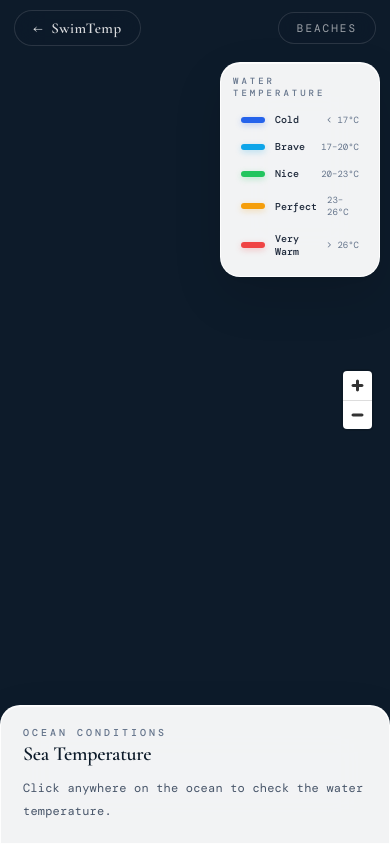
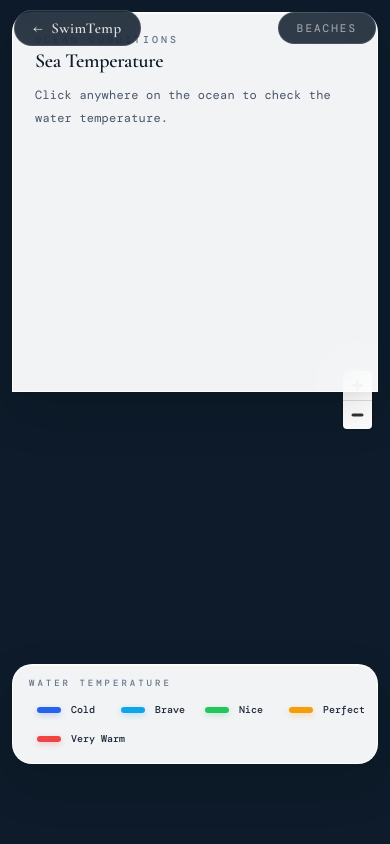
Before and after one commit to metanouvelle/sea-temperature, a FastAPI app: page /map in a window 390 px wide. Run offline with FastAPI, Linux system fonts and the light colour scheme; parts of the project's set-up code (start-up, migrations or seed data) failed here and were passed over; some web fonts are replaced.

Commit message:
refactor htmls

```diff
--- a/app/templates/about.html
+++ b/app/templates/about.html
@@ -66,6 +66,8 @@
         }
 
         .nav-link {
+            font-family: 'Fraunces', serif;
+            font-weight: 300;
             font-size: 11px;
             letter-spacing: 2px;
             text-transform: uppercase;
@@ -436,7 +438,7 @@
     <a href="#main-content" class="skip-link">Skip to main content</a>
 
     <nav aria-label="Main navigation">
-        <a href="/" class="nav-brand">Sea Temperature</a>
+        <a href="/" class="nav-brand">SwimTemp</a>
         <a href="/map" class="nav-link">Explore Map <span aria-hidden="true">→</span></a>
     </nav>
 
--- a/app/templates/beach.html
+++ b/app/templates/beach.html
@@ -68,6 +68,8 @@
         }
 
         .nav-link {
+            font-family: 'Fraunces', serif;
+            font-weight: 300;
             font-size: 11px;
             letter-spacing: 2px;
             text-transform: uppercase;
@@ -813,7 +815,7 @@
     <div class="footer-inner">
         <div class="footer-brand">
             <a href="/" class="footer-logo">SwimTemp</a>
-            <p class="footer-tagline">Real-time sea temperature<br>for swimmers &amp; travelers.</p>
+            <p class="footer-tagline">Daily updated sea temperature<br>for swimmers &amp; travelers.</p>
         </div>
         <div class="footer-links">
             <div class="footer-col">
--- a/app/templates/beaches.html
+++ b/app/templates/beaches.html
@@ -73,6 +73,8 @@
         }
 
         .nav-link {
+            font-family: 'Fraunces', serif;
+            font-weight: 300;
             font-size: 11px;
             letter-spacing: 2px;
             text-transform: uppercase;
@@ -473,7 +475,7 @@
     <a href="#main-content" class="skip-link">Skip to main content</a>
 
     <nav aria-label="Main navigation">
-        <a href="/" class="nav-brand">Sea Temperature</a>
+        <a href="/" class="nav-brand">SwimTemp</a>
         <div class="nav-links">
             <a href="/beaches" class="nav-link active" aria-current="page">Beaches</a>
             <a href="/map" class="nav-link">Map</a>
--- a/app/templates/landing.html
+++ b/app/templates/landing.html
@@ -594,7 +594,7 @@
     <main class="page" id="main-content">
         <!-- Left: hero -->
         <div class="hero">
-            <div class="eyebrow" aria-hidden="true">Satellite · Real-time · Global</div>
+            <div class="eyebrow" aria-hidden="true">Satellite · Daily updated · Global</div>
             <h1>Find your<br><em>perfect</em><br>ocean.</h1>
             <p class="subtitle">
                 Sea temperature data updated daily from satellite observations.
@@ -627,7 +627,7 @@
         <section class="temp-showcase" aria-label="Live sea temperature sample">
             <div class="temp-card">
                 <div class="live-dot" aria-hidden="true">Live</div>
-                <div class="card-label">Featured location</div>
+                <div class="card-label">Live example</div>
                 <div class="card-location" id="card-location">Mediterranean Sea</div>
                 <div aria-live="polite" aria-atomic="true">
                     <div class="card-temp" id="card-temp">—<span>°C</span></div>
@@ -789,7 +789,7 @@
     <div class="footer-inner">
         <div class="footer-brand">
             <a href="/" class="footer-logo">SwimTemp</a>
-            <p class="footer-tagline">Real-time sea temperature<br>for swimmers &amp; travelers.</p>
+            <p class="footer-tagline">Daily updated sea temperature<br>for swimmers &amp; travelers.</p>
         </div>
         <div class="footer-links">
             <div class="footer-col">
--- a/app/templates/privacy.html
+++ b/app/templates/privacy.html
@@ -62,6 +62,8 @@
         }
 
         .nav-link {
+            font-family: 'Fraunces', serif;
+            font-weight: 300;
             font-size: 11px;
             letter-spacing: 2px;
             text-transform: uppercase;
--- a/app/templates/sea-temp-map.html
+++ b/app/templates/sea-temp-map.html
@@ -361,6 +361,49 @@
                 transition-duration: 0.01ms !important;
             }
         }
+
+        @media (max-width: 768px) {
+            #info-panel {
+                top: 12px;
+                left: 12px;
+                right: 12px;
+                width: auto;
+            }
+
+            #legend-panel {
+                top: auto;
+                bottom: 80px;
+                left: 12px;
+                right: 12px;
+                width: auto;
+                padding: 12px 16px;
+            }
+
+            .legend-eyebrow {
+                margin-bottom: 8px;
+            }
+
+            #legend-items {
+                display: flex;
+                flex-direction: row;
+                gap: 4px;
+                flex-wrap: wrap;
+            }
+
+            .legend-item {
+                padding: 4px 8px;
+                flex: 1;
+                min-width: 80px;
+            }
+
+            .legend-range {
+                display: none;
+            }
+
+            .temp-value {
+                font-size: 52px;
+            }
+        }
     </style>
 </head>
 
```
